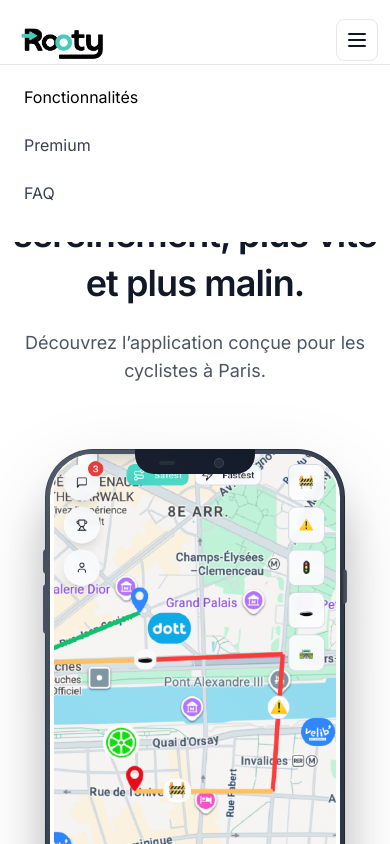
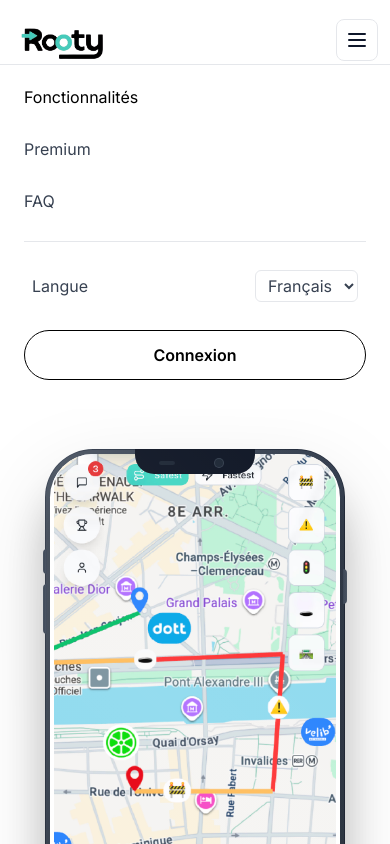
Before and after one commit to tichooo/ROOTY-landing-page, a React (Create React App) app in the folder rooty-landing-page/: page / in a window 390 px wide. Both pictures are taken after a click on the button 357 px from the left and 40 px from the top of the page. Shown: the top 844 px of the page. Built offline with nearby package versions, Linux system fonts and the light colour scheme.

Commit message:
test ergonomie tel4

```diff
--- a/rooty-landing-page/src/components/Header.jsx
+++ b/rooty-landing-page/src/components/Header.jsx
@@ -12,8 +12,8 @@
   const location = useLocation();
 
   const languages = [
-    { code: 'fr', name: 'Français' },
-    { code: 'en', name: 'English' }
+    { code: "fr", name: "Français" },
+    { code: "en", name: "English" },
   ];
 
   useEffect(() => {
@@ -26,19 +26,18 @@
   const links = [
     { label: t("nav_features_main"), href: "/" },
     { label: t("nav_premium"), href: "/premium" },
-    { label: t("nav_faq"), href: "/faq" }
+    { label: t("nav_faq"), href: "/faq" },
   ];
 
   return (
     <header
       className={[
-        "fixed inset-x-0 top-0 z-50 bg-white transition-all duration-300",
+        "fixed inset-x-0 top-0 z-[9999] bg-white/90 backdrop-blur-md transition-all duration-300",
         scrolled ? "border-b shadow-sm py-2" : "border-b border-transparent py-4",
       ].join(" ")}
     >
       {/* Barre principale */}
       <div className="w-full px-3 sm:px-6 flex items-center gap-6">
-
         {/* Logo (gauche) */}
         <Link to="/" className="flex items-center gap-3" aria-label="Rooty Home">
           <img
@@ -48,7 +47,7 @@
           />
         </Link>
 
-        {/* Nav desktop (à gauche, à la suite du logo) */}
+        {/* Liens desktop */}
         <nav className="hidden md:flex items-center gap-8 text-base">
           {links.map(({ label, href }) => (
             <Link
@@ -56,7 +55,7 @@
               to={href}
               className={[
                 "relative transition-all duration-300 ease-in-out hover:text-black hover:drop-shadow-[0_1px_3px_rgba(0,0,0,0.15)]",
-                location.pathname === href ? "text-black" : "text-gray-700"
+                location.pathname === href ? "text-black" : "text-gray-700",
               ].join(" ")}
             >
               {label}
@@ -64,21 +63,27 @@
           ))}
         </nav>
 
-        {/* Desktop buttons */}
+        {/* Boutons desktop (droite) */}
         <div className="hidden md:flex items-center gap-4 ml-auto">
-          {/* Language selector */}
+          {/* Sélecteur de langue */}
           <div className="relative">
             <button
               className="flex items-center gap-2 px-3 py-2 rounded-lg hover:bg-gray-50 transition-colors"
               onClick={() => setLangMenuOpen(!langMenuOpen)}
             >
-              <span className="font-medium">{i18n.language === 'fr' ? 'FR' : 'EN'}</span>
+              <span className="font-medium">
+                {i18n.language === "fr" ? "FR" : "EN"}
+              </span>
               <svg className="w-4 h-4" viewBox="0 0 20 20" fill="currentColor">
-                <path fillRule="evenodd" d="M5.293 7.293a1 1 0 011.414 0L10 10.586l3.293-3.293a1 1 0 111.414 1.414l-4 4a1 1 0 01-1.414 0l-4-4a1 1 0 010-1.414z" clipRule="evenodd" />
+                <path
+                  fillRule="evenodd"
+                  d="M5.293 7.293a1 1 0 011.414 0L10 10.586l3.293-3.293a1 1 0 111.414 1.414l-4 4a1 1 0 01-1.414 0l-4-4a1 1 0 010-1.414z"
+                  clipRule="evenodd"
+                />
               </svg>
             </button>
             {langMenuOpen && (
-              <div className="absolute right-0 mt-2 w-48 rounded-lg bg-white shadow-lg border py-2">
+              <div className="absolute right-0 mt-2 w-48 rounded-lg bg-white shadow-lg border py-2 z-50">
                 {languages.map((lang) => (
                   <button
                     key={lang.code}
@@ -95,21 +100,26 @@
             )}
           </div>
 
-          {/* Login button */}
+          {/* Bouton connexion */}
           <Button to="/auth" variant="secondary">
-            {t("nav_login", "Login")}
+            {t("nav_login", "Connexion")}
           </Button>
         </div>
 
-        {/* Burger mobile (à droite) */}
+        {/* Bouton menu mobile */}
         <button
           className="md:hidden ml-auto inline-flex items-center justify-center rounded-lg p-2 border hover:bg-white/90"
           aria-expanded={open}
           aria-label="Basculer le menu"
-          onClick={() => setOpen(v => !v)}
+          onClick={() => setOpen((v) => !v)}
         >
           <svg width="24" height="24" viewBox="0 0 24 24" fill="none">
-            <path d="M4 6h16M4 12h16M4 18h16" stroke="currentColor" strokeWidth="2" strokeLinecap="round" />
+            <path
+              d="M4 6h16M4 12h16M4 18h16"
+              stroke="currentColor"
+              strokeWidth="2"
+              strokeLinecap="round"
+            />
           </svg>
         </button>
       </div>
@@ -117,20 +127,53 @@
       {/* Menu mobile */}
       {open && (
         <div className="md:hidden border-t bg-white/95">
-          <div className="mx-auto max-w-6xl px-6 py-3 flex flex-col gap-2 text-base">
+          <div className="mx-auto max-w-6xl px-6 py-3 flex flex-col gap-3 text-base">
+            {/* Liens navigation mobile */}
             {links.map(({ label, href }) => (
               <Link
                 key={href}
                 to={href}
                 className={[
                   "py-2 transition hover:text-black hover:drop-shadow-[0_1px_3px_rgba(0,0,0,0.15)]",
-                  location.pathname === href ? "text-black" : "text-gray-700"
+                  location.pathname === href ? "text-black" : "text-gray-700",
                 ].join(" ")}
                 onClick={() => setOpen(false)}
               >
                 {label}
               </Link>
             ))}
+
+            <hr className="my-2 border-gray-200" />
+
+            {/* Sélecteur de langue mobile */}
+            <div className="flex justify-between items-center px-2 py-2">
+              <span className="font-medium text-gray-700">
+                {t("nav_language", "Langue")}
+              </span>
+              <select
+                className="border rounded-md px-2 py-1 bg-white text-gray-700"
+                value={i18n.language}
+                onChange={(e) => i18n.changeLanguage(e.target.value)}
+              >
+                {languages.map((lang) => (
+                  <option key={lang.code} value={lang.code}>
+                    {lang.name}
+                  </option>
+                ))}
+              </select>
+            </div>
+
+            {/* Bouton connexion mobile */}
+            <div className="mt-2">
+              <Button
+                to="/auth"
+                variant="secondary"
+                className="w-full justify-center"
+                onClick={() => setOpen(false)}
+              >
+                {t("nav_login", "Connexion")}
+              </Button>
+            </div>
           </div>
         </div>
       )}
```
